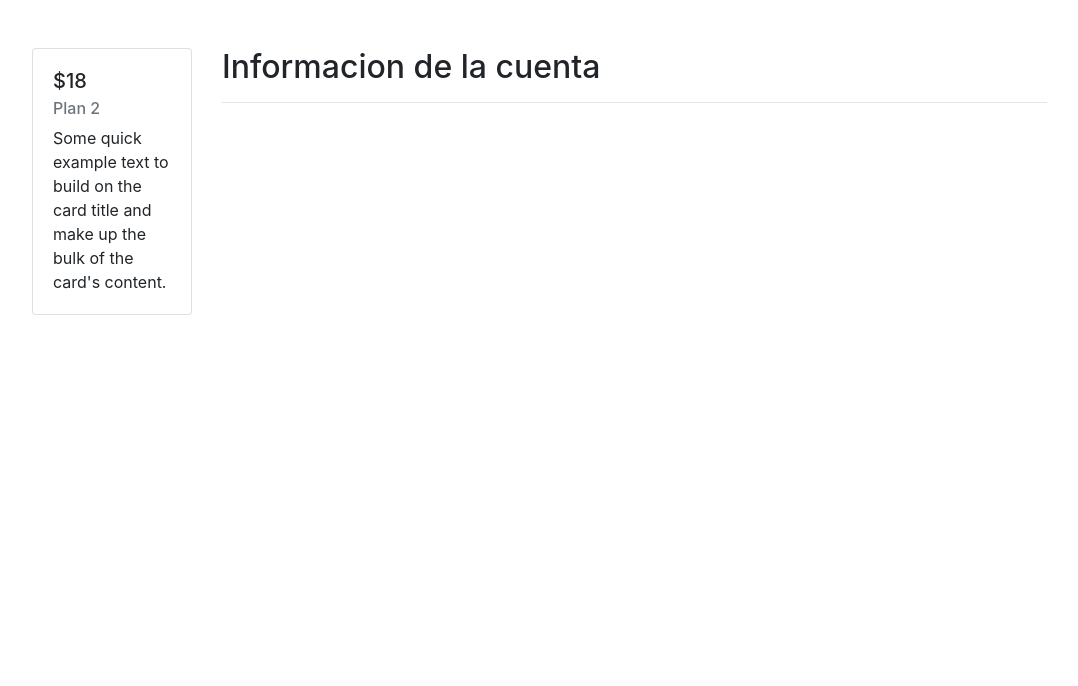
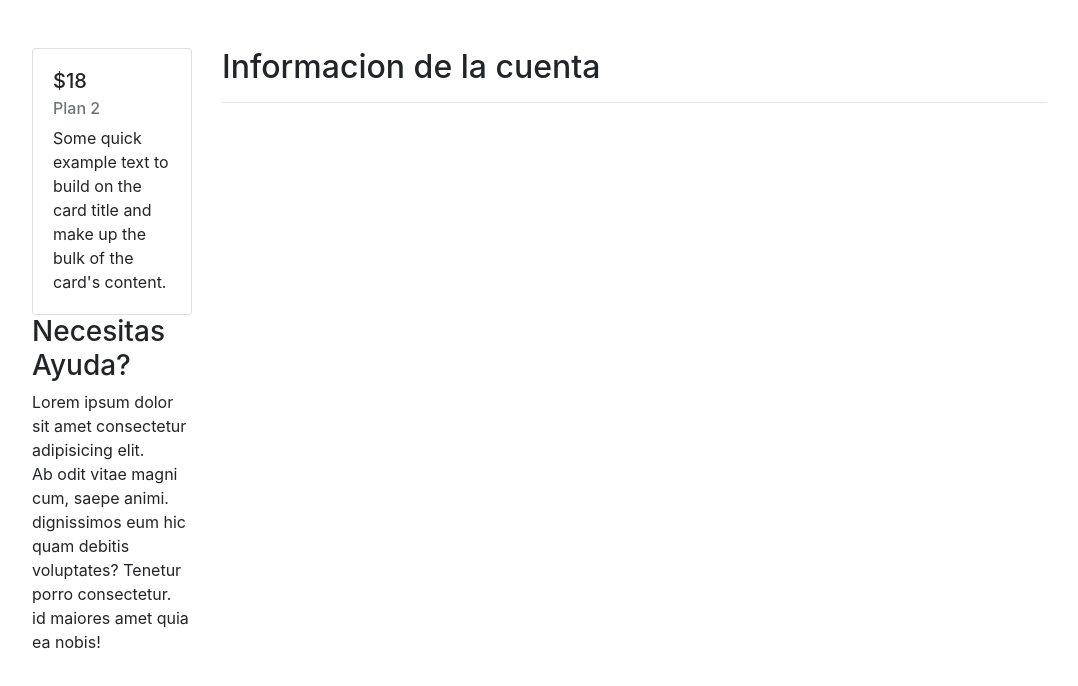
Before and after one commit to colmenadeideas/BS-AC, a React (Create React App) app in the folder frontend/: page /access/affiliation/form in a window 1280 px wide. Shown: the top 686 px of the page, without its empty margins (53-1131 px from the left). Built offline with nearby package versions, Linux system fonts and the light colour scheme.

Commit message:
cambio al router

```diff
--- a/frontend/src/Router.js
+++ b/frontend/src/Router.js
@@ -9,16 +9,6 @@ import Dashboard from './components/Dashboard/Dashboard'
 import Devices from './components/Devices/Devices'
 
 class Router extends Component {
-    state = {
-        pathname: ''
-    }
-    pathname = (e) => {
-        if (e !== this.state.pathname) {
-            this.setState({
-                pathname: e
-            })
-        }
-    }
 
     render() {
         return (
--- a/frontend/src/components/Affiliation/Form.js
+++ b/frontend/src/components/Affiliation/Form.js
@@ -13,6 +13,14 @@ const Form = () => {
                             <p className="card-text">Some quick example text to build on the card title and make up the bulk of the card's content.</p>
                         </div>
                     </div>
+                    <div>
+                        <h3>Necesitas Ayuda?</h3>
+                        <p>Lorem ipsum dolor sit amet consectetur adipisicing elit. <br/>
+                            Ab odit vitae magni cum, saepe animi. <br/>
+                            dignissimos eum hic quam debitis voluptates? Tenetur porro consectetur. <br/>
+                            id maiores amet quia ea nobis!
+                        </p>
+                    </div>
                 </div>
                 <div className="col-9">
                     <h2>Informacion de la cuenta</h2>
```
Also changed, not shown: 2 other files (tests, documents, lock files or other folders).
